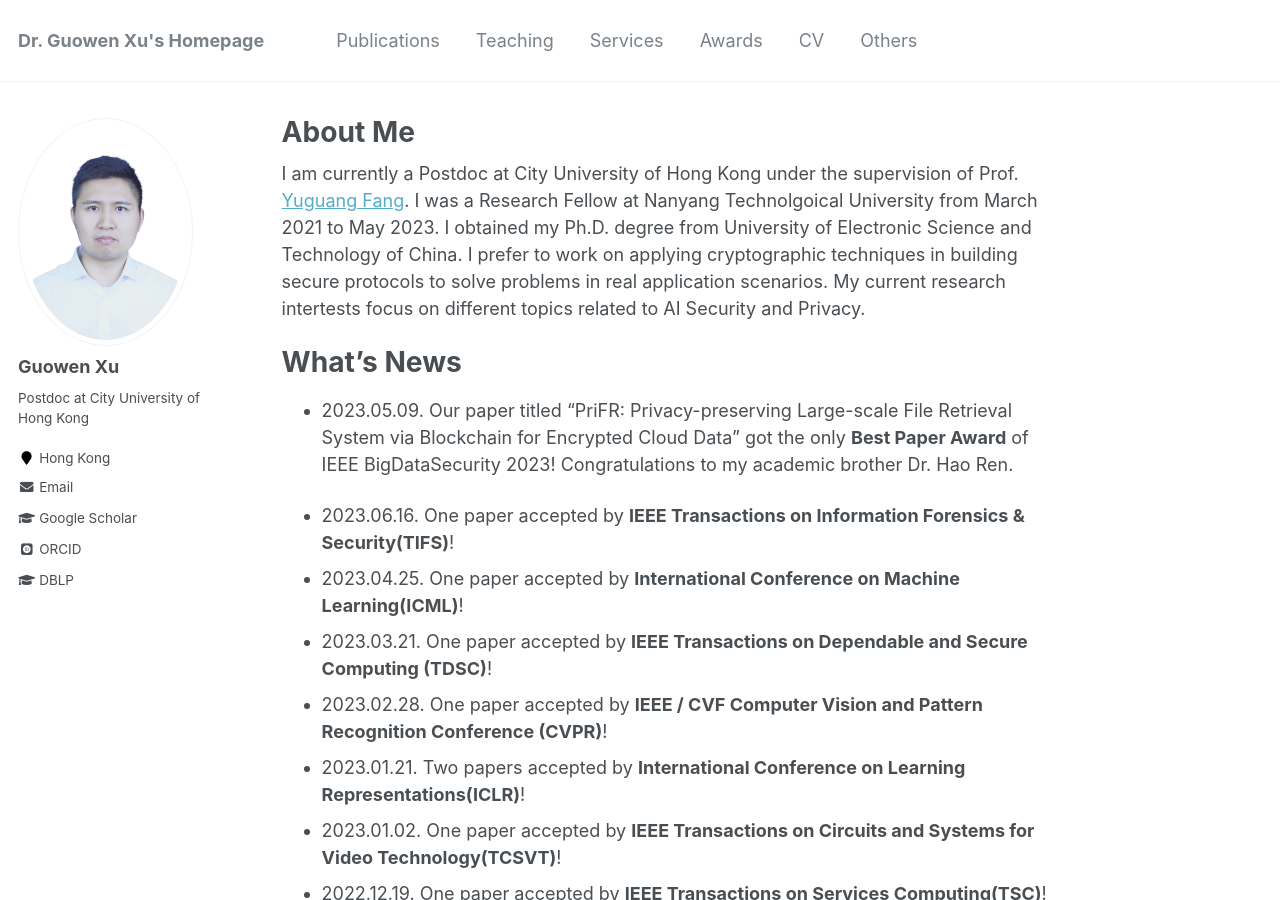
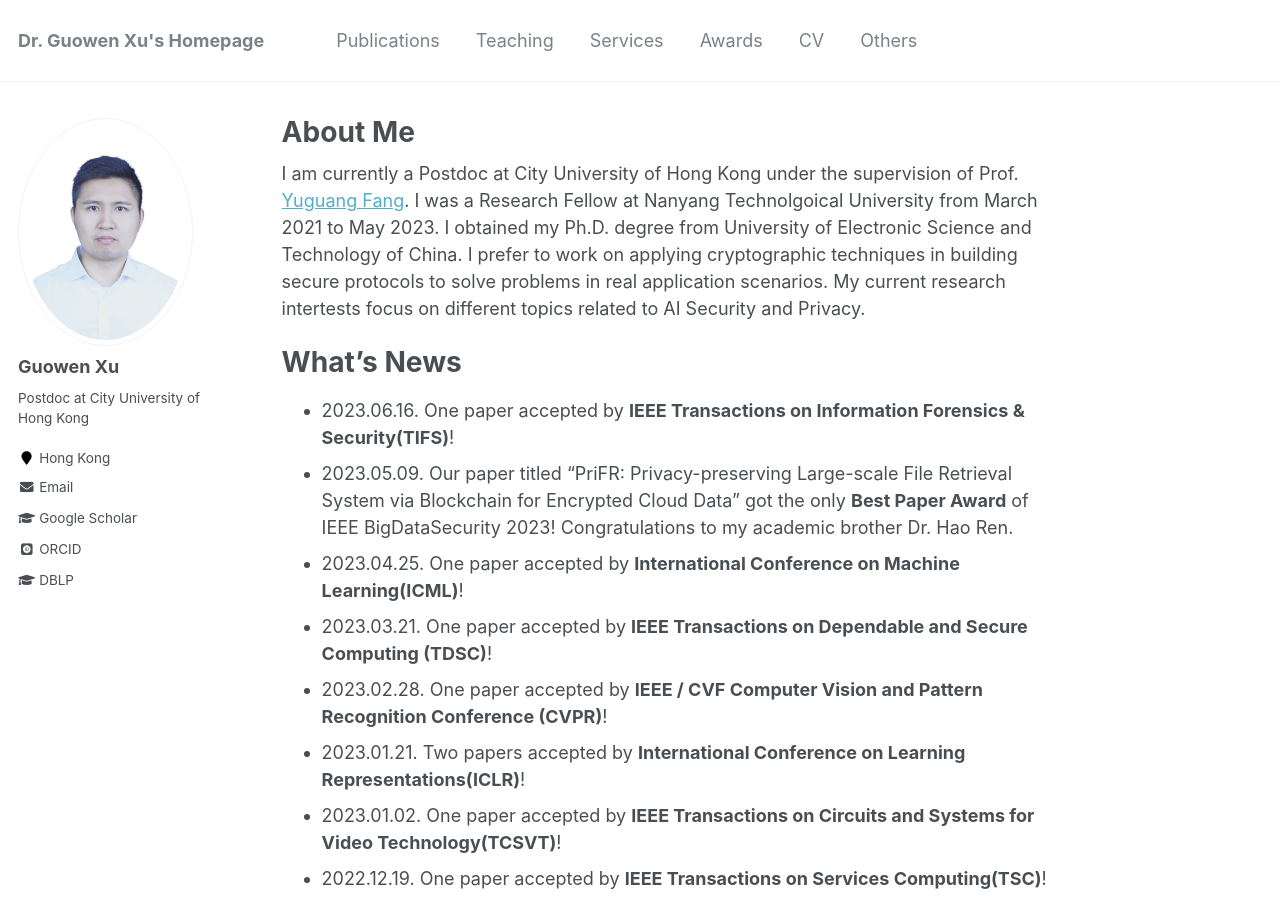
Before and after one commit to Guowen-xu/guowen-xu.github.io, a Jekyll site: the page built from _pages/about.md, in a window 1280 px wide and 900 px high. Built offline with Jekyll 4.4.1, drawn with Linux system fonts in a browser that asks for light colours; some web fonts are replaced.

```diff
--- a/_pages/about.md
+++ b/_pages/about.md
@@ -13,9 +13,8 @@ redirect_from:
 
 What's News
 ======
+- 2023.06.16. One paper accepted by **IEEE Transactions on Information Forensics & Security(TIFS)**!
 - 2023.05.09. Our paper titled "PriFR: Privacy-preserving Large-scale File Retrieval System via Blockchain for Encrypted Cloud Data" got the only **Best Paper Award** of IEEE BigDataSecurity 2023! Congratulations to my academic brother Dr. Hao Ren.
-
-- 2023.06.16. One paper accepted by **IEEE Transactions on Information Forensics & Security(TIFS)**!
 - 2023.04.25. One paper  accepted by **International Conference on Machine Learning(ICML)**!
 - 2023.03.21. One paper  accepted by **IEEE Transactions on Dependable and Secure Computing (TDSC)**!
 - 2023.02.28. One paper accepted by **IEEE / CVF Computer Vision and Pattern Recognition Conference (CVPR)**!
```
